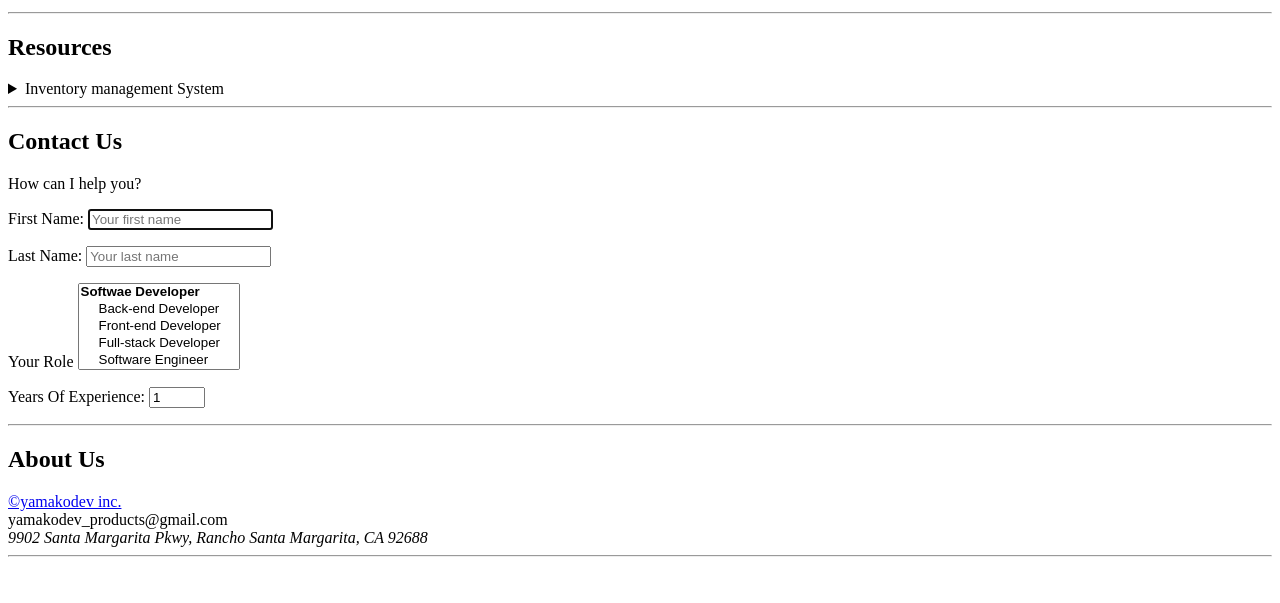
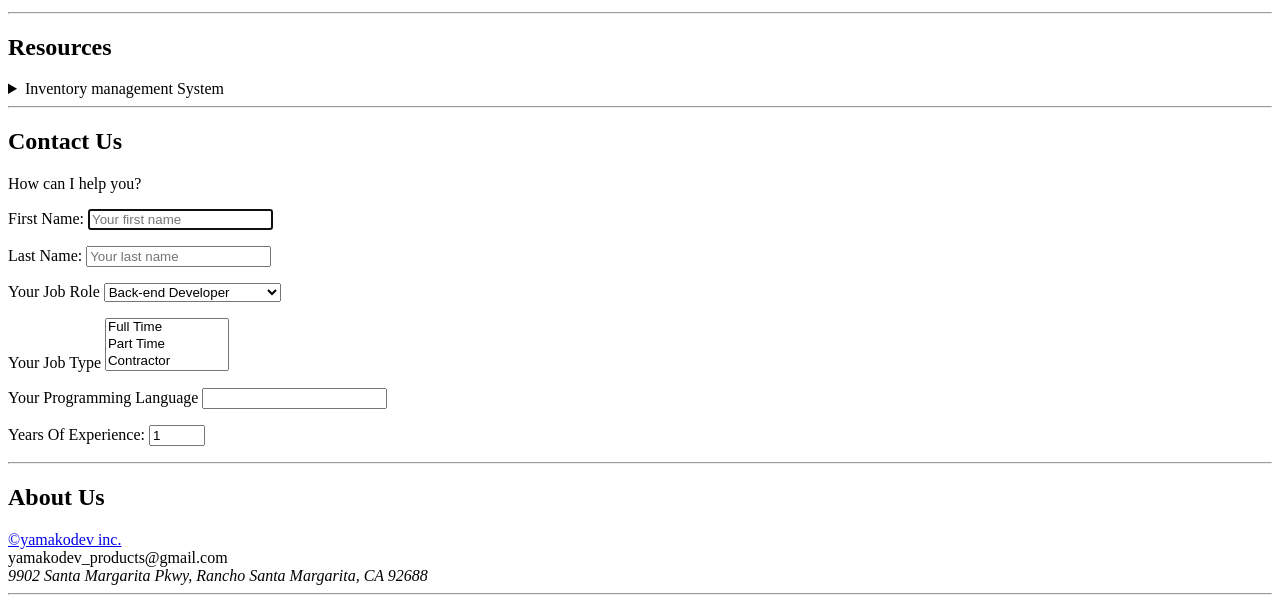
Before and after one commit to Yamako123456/inventory-management-system, a plain HTML site: page Inventory Dashboard/index.html in a window 1280 px wide. Shown: the part 252-855 px from the top of the page. Before the commit the page ends 817 px from the top, so only its background shows below. Drawn offline with Linux system fonts and the light colour scheme.

Commit message:
Type of input element became Drop-down, List-box, spin-edit, and combo-box

```diff
--- a/Inventory Dashboard/index.html
+++ b/Inventory Dashboard/index.html
@@ -54,25 +54,20 @@
                     <label for="lName">Last Name:</label>
                     <input type="text" name="lName" id="lName" placeholder="Your last name" autocomplete="on" required>
                 </p>
-                <!-- <p> -->
-                    <!-- <label for="password">Password:</label> -->
-                    <!-- <input type="password" name="password" id="password" placeholder="Your password" required> -->
-                <!-- </p> -->
-
                 <p>
-                    <label for="role">Your Role</label>
-                    <select name="role" id="role" multiple size="5">
+                    <label for="role">Your Job Role</label>
+                    <select name="role" id="role">
+                    <!--  multiple size="1"> -->
                         <optgroup label="Softwae Developer">
                             <option value="back-end">Back-end Developer</option>
                             <option value="front-end">Front-end Developer</option>
                             <option value="full-stack">Full-stack Developer</option>
                             <option value="SE">Software Engineer</option>
                         </optgroup>
-                        <optgroup label="Other Techical Roles">
+                        <optgroup label="Other Techicect">
                             <option value="QA">QA Engineer</option>
                             <option value="sysArchitect">System Architecture</option>
                             <option value="DBA">Database Administrator</option>
-
                             <option value="dataAnalysist">Data Analysist</option>
                             <option value="devOps">DevOps Engineer</option>
                         </optgroup>
@@ -85,9 +80,47 @@
                     </select>
                 </p>
                 <p>
+                    <label for="job-type">Your Job Type</label>
+                    <select name="job-type" id="job-type" multiple size="3">
+                            <option value="full-time">Full Time</option>
+                            <option value="part-time">Part Time</option>
+                            <option value="contactor">Contractor</option>
+                            <option value="third-party">Third-party Provider</option>
+                    </select>
+                </p>
+                 <p>
+                    <label for="prog-language">Your Programming Language</label>
+                    <input type="text" name="role" id="prog-language" list="language-list">
+                    <datalist id="language-list">
+                            <option value="JavaScript">
+                            <option value="Python">
+                            <option value="Go">
+                            <option value="TypeScript">
+                            <option value="Scala">
+                            <option value="Ruby">
+                            <option value="PHP">
+                            <option value="Rust">
+                            <option value="Perl">
+                            <option value="Java">
+                            <option value="Kotlin">
+                            <option value="C#">
+                            <option value="Swift">
+                            <option value="R">
+                            <option value="C++">
+                            <option value="C">
+                            <option value="HTML">
+                            <option value="CSS">
+                    </datalist>
+                </p>
+
+                <p>
                     <label for="experience">Years Of Experience:</label>
                     <input type="number" name="experience" id="experience" min="0" max="80" step="1" value="1">
                 </p>
+                <!-- <p> -->
+                    <!-- <label for="password">Password:</label> -->
+                    <!-- <input type="password" name="password" id="password" placeholder="Your password" required> -->
+                <!-- </p> -->
             </form>
         </article>
         <hr>
```
